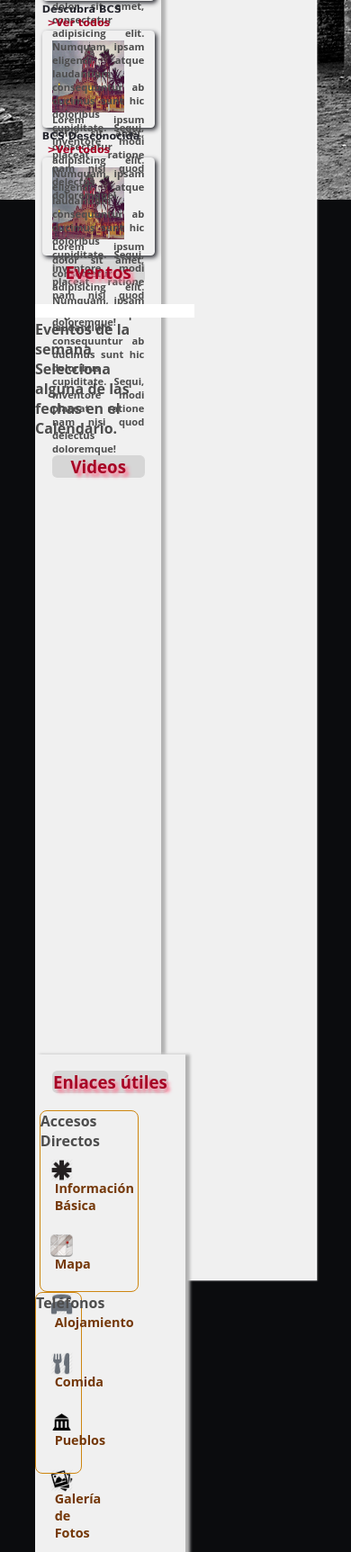
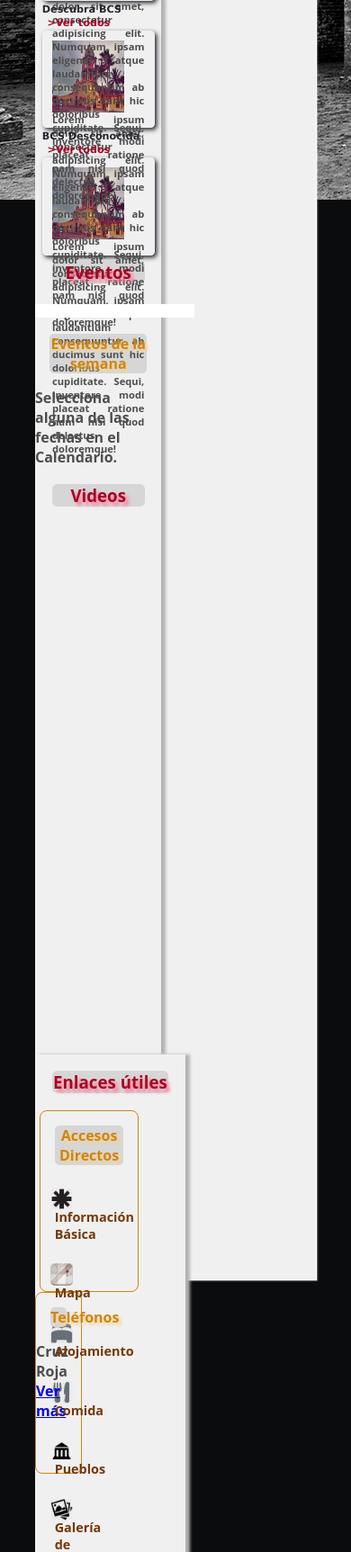
Before and after one commit to adam34/Pueblos-Fundacionales, a Django app: page / in a window 390 px wide. Shown: the part 978-2703 px from the top of the page at 90% size. Run offline with Django 3.2, Linux system fonts and the light colour scheme.

```diff
--- a/principal/static/css/estilos.css
+++ b/principal/static/css/estilos.css
@@ -49,6 +49,19 @@ h3 {
   margin: 1em 1em;
   text-align: center;
   text-shadow: 0.2em 0.2em 0.2em #fd7995;
+}
+h4 {
+  color: #ce8610;
+  background: #d6d6d6;
+  -ms-border-radius: 0.3em;
+  -moz-border-radius: 0.3em;
+  -webkit-border-radius: 0.3em;
+  -o-border-radius: 0.3em;
+  border-radius: 0.3em;
+  margin: 1em 1em;
+  text-align: center;
+  text-decoration: none;
+  text-shadow: 0.2em 0.2em 0.2em #f7d194;
 }
 header {
   background: #1e1f26;
--- a/principal/static/css/estilos.styl
+++ b/principal/static/css/estilos.styl
@@ -30,6 +30,13 @@ h3
 	color rojizo
 	estilos_h()
 	text-shadow .2em .2em .2em lighten(rojizo, 60%)
+
+h4
+	color amarillo
+	estilos_h()
+	text-decoration none
+	text-shadow .2em .2em .2em lighten(amarillo, 60%)
+
 
 header
 	background darken(gris2, 20%)
--- a/principal/templates/index.html
+++ b/principal/templates/index.html
@@ -173,6 +173,12 @@
 			</article>
 			<article class="telefonos">
 				<h4>Teléfonos</h4>
+				<p class="numerosTelefonicos">
+					Cruz Roja
+				</p>
+				<a href="#">
+					Ver más
+				</a>
 			</article>
 			<!-- Mapa General -->
 	</section>
```
